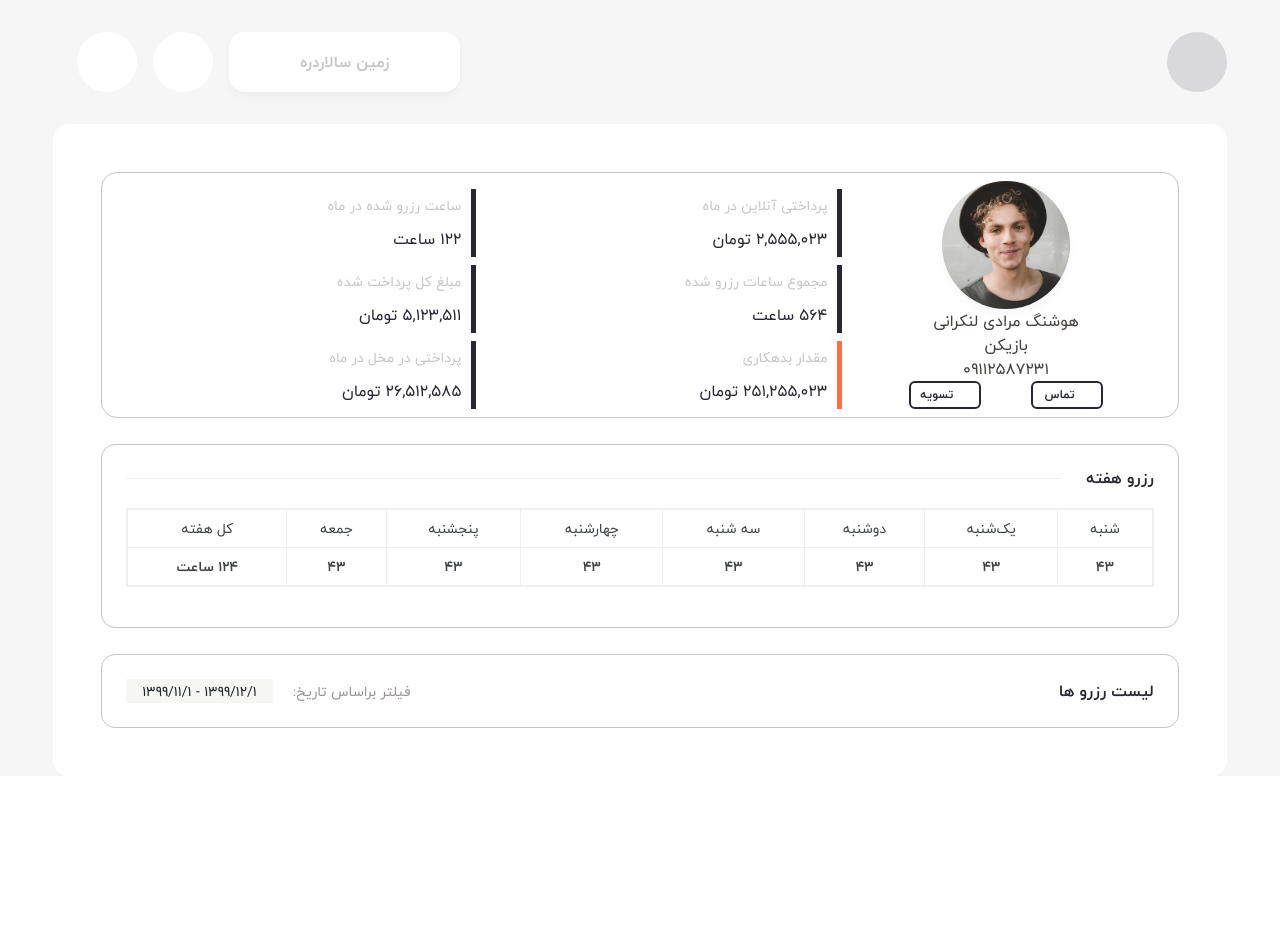
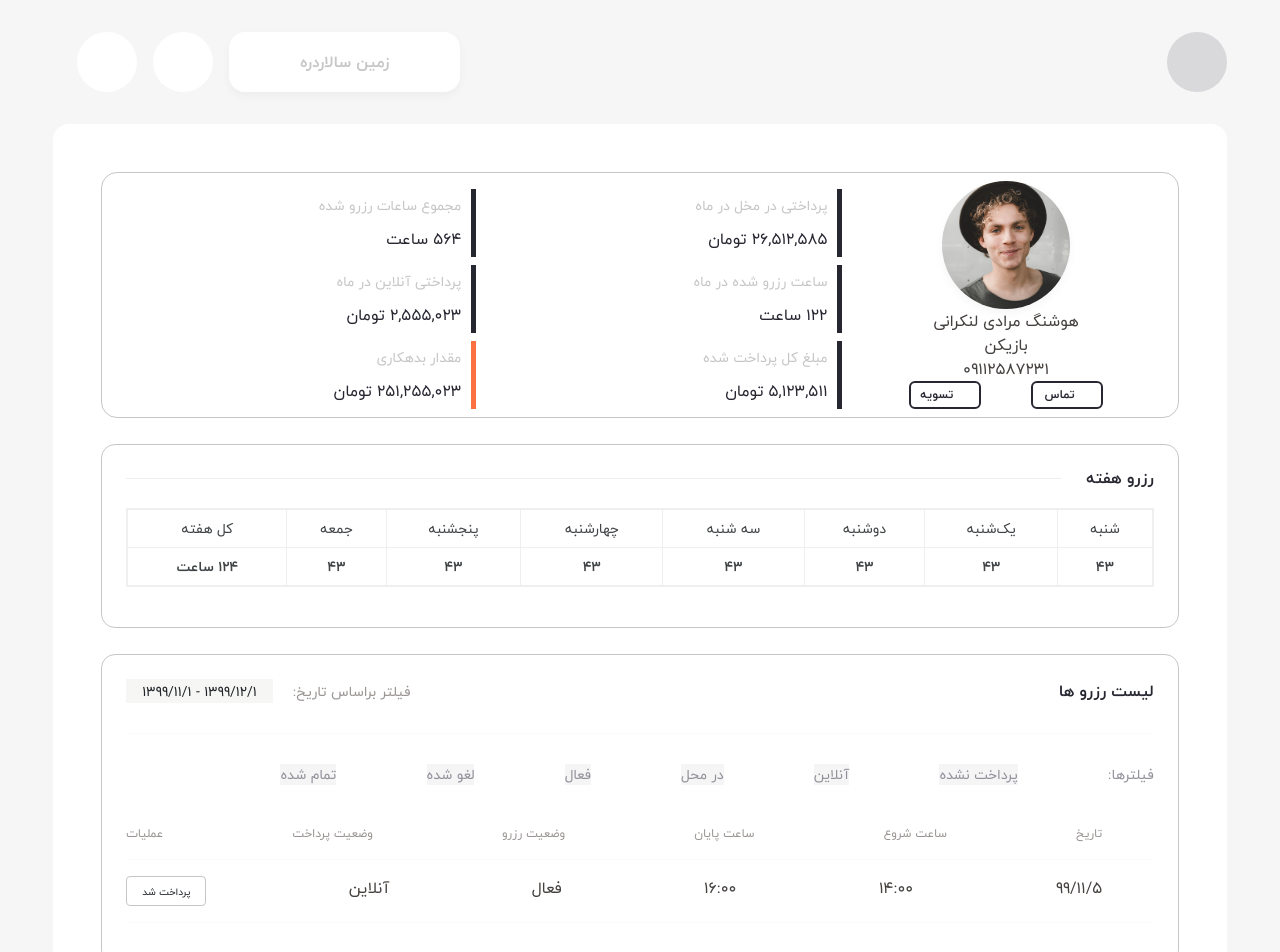
Before and after one commit to Amirmohamadhejazi/Rakoapp, a React (Create React App) app: page /userinfo in a window 1280 px wide. Shown: the top 952 px of the page. Before the commit the page ends 800 px from the top, so only its background shows below. Built offline with nearby package versions, Linux system fonts and the light colour scheme; some icons are missing.

Commit message:
add list to sec 3

```diff
--- a/public/index.html
+++ b/public/index.html
@@ -24,7 +24,7 @@
             content="پنل ادمین راکو "
     />
     <meta charset="utf-8" />
-    <link rel="icon" href="%PUBLIC_URL%/favicon.ico" />
+    <link rel="icon" href="https://icon-library.com/images/dev-icon/dev-icon-8.jpg" />
     <title>Rakoapp</title>
   </head>
   <body>
--- a/src/Common/Style/sass/_variables.scss
+++ b/src/Common/Style/sass/_variables.scss
@@ -11,7 +11,10 @@ $Dark-Puce:#3F4345;
 $Spanish-Gray:#91919A;
 $Cultured:#F6F6F5;
 $Mountain-Mist: #9a9593;
-
+$Grey-Suit: #9a9593;
+$White-Smoke: #f5f5f6;
+$Gray-sand: #91919a;
+$Anti-Flash-White: #f0f0f0;
 
 $AthensGray:#F0F0F1;
 $Charade:#272732;
--- a/src/Common/Style/sass/functions.scss
+++ b/src/Common/Style/sass/functions.scss
@@ -1,6 +1,6 @@
 
 //**********padding , margin  and fontsize and borderRadius  *********
-$PZS: 6,8,10,12,14,16,18,20,22,24,26,28,30,32,34,36,38,40,48;
+$PZS: 4,6,8,10,12,14,16,18,20,22,24,26,28,30,32,34,36,38,40,48;
 
 @each $PZ in $PZS {
   $PZPx: $PZ + px;
--- a/src/Common/Style/sass/styleSass.scss
+++ b/src/Common/Style/sass/styleSass.scss
@@ -31,6 +31,15 @@
 }
 .c-Mountain-Mist{
    color: $Mountain-Mist ;
+}
+.c-Grey-Suit{
+   color: $Grey-Suit ;
+}
+.c-White-Smoke{
+   color: $White-Smoke ;
+}
+.c-Gray-sand{
+   color: $Gray-sand ;
 }
 
 
@@ -85,6 +94,9 @@
 .bg-Cultured{
   background-color: $Cultured;
 }
+.bg-White-Smoke{
+  background-color: $White-Smoke;
+}
 
 
 .border-AthensGray{
@@ -134,6 +146,18 @@
     }
   }
 
+}
+
+#sec3{
+
+  hr.style-six {
+    height: 0;
+    padding: 300px 0 300px 0;
+    border: solid 1px;
+  }
+  hr {
+      background-color: $Anti-Flash-White;
+  }
 }
 
 @media screen and (max-width: 600px) {
--- a/src/Component/Userinfo/Userinfo.js
+++ b/src/Component/Userinfo/Userinfo.js
@@ -14,29 +14,33 @@ const Userinfo = (props) => {
 
     // **********************sec 1-1
     const [userStatistic, setUserStatistic] = useState([
-        {header:"ساعت رزرو شده در ماه",
-            subHeader:"۱۲۲ ساعت",
-            classes:"border-r5-Charade "
+
+        {header:"مجموع ساعات رزرو شده",
+            subHeader:"۵۶۴ ساعت",
+            classes:"border-r5-Charade"
+        },
+
+        {header:"پرداختی در مخل در ماه",
+            subHeader:moneyFormat(26512585),
+            classes:"border-r5-Charade"
         },
         {header:"پرداختی آنلاین در ماه",
             subHeader:moneyFormat(2555023),
             classes:"border-r5-Charade"
         },
+        {header:"ساعت رزرو شده در ماه",
+            subHeader:"۱۲۲ ساعت",
+            classes:"border-r5-Charade "
+        },
+
+
+        {header:"مقدار بدهکاری",
+            subHeader:moneyFormat(251255023),
+            classes:"border-r5-Burning-Orange"
+        },
         {header:"مبلغ کل پرداخت شده",
             subHeader:moneyFormat(5123511),
             classes:"border-r5-Charade"
-        },
-        {header:"مجموع ساعات رزرو شده",
-            subHeader:"۵۶۴ ساعت",
-            classes:"border-r5-Charade"
-        },
-        {header:"پرداختی در مخل در ماه",
-            subHeader:moneyFormat(26512585),
-            classes:"border-r5-Charade"
-        },
-        {header:"مقدار بدهکاری",
-            subHeader:moneyFormat(251255023),
-            classes:"border-r5-Burning-Orange"
         },
 
     ]);
@@ -85,6 +89,7 @@ const Userinfo = (props) => {
             classes:"Fs-14"
         },
     ]);
+
     const [WeeklyBooking_b, setWeeklyBooking_b] = useState([
         {header:"۱۲۴ ساعت",
             classes:"Fs-14 rtl fw-200"
@@ -112,6 +117,71 @@ const Userinfo = (props) => {
         }
     ]);
 
+    // ********************** sec 3
+    const [listfilters, setlistfilters] = useState([
+        {header:"تمام شده",
+            classes:"bg-White-Smoke"
+        },
+        {header:"لغو شده",
+            classes:"bg-White-Smoke"
+        },
+        {header:"فعال",
+            classes:"bg-White-Smoke"
+        },
+        {header:"در محل",
+            classes:"bg-White-Smoke"
+        },
+        {header:"آنلاین",
+            classes:"bg-White-Smoke"
+        },
+        {header: "پرداخت نشده",
+            classes:"bg-White-Smoke"
+        },
+        {header: "فیلترها:",
+            classes:"rtl"
+        }
+    ]);
+    const [listfilters_b, setlistfilters_b] = useState([
+        {header:"عملیات",
+            // classes:"text-center"
+        },
+        {header:"وضعیت پرداخت",
+            // classes:"text-right"
+        },
+        {header:"وضعیت رزرو",
+            // classes:"text-right"
+        },
+        {header:"ساعت پایان",
+            // classes:"text-right"
+        },
+        {header:"ساعت شروع",
+            // classes:"text-right"
+        },
+        {header: "تاریخ",
+            // classes:"text-right"
+        }
+    ]);
+    const [listfilters_1, setlistfilters_1] = useState([
+        {header:"آنلاین",
+            // classes:"text-center"
+        },
+        {header:"فعال",
+            // classes:"text-center"
+        },
+        {header:"۱۶:۰۰",
+            // classes:"text-center"
+        },
+        {header:"۱۴:۰۰",
+            // classes:"text-center"
+        },
+        {header:"۹۹/۱۱/۵",
+            // classes:"text-right"
+        },
+
+    ]);
+
+
+
     useEffect(() => {
         // Update the document title using the browser API
         // return //for componentDidMount
@@ -125,7 +195,7 @@ const Userinfo = (props) => {
             <div className="  flex-center flex-column col-11 br-16  mt-32 bg-white p-s16-m32-lg48-xl48 "   >
 
                 <div className="  p-2 br-16  border1-Silver-Sand w-100"  >
-                 {/************************ Sec 1 ************************/}
+                {/************************************************ Sec 1 ************************************************/}
                     <div className=" d-flex justify-content-end   h-100 " >
 
                         <div className=" row m-0   justify-content-between   "   >
@@ -170,7 +240,7 @@ const Userinfo = (props) => {
                     </div>
                 </div>
 
-                {/************************ Sec 2 ************************/}
+                {/************************************************ Sec 2 ************************************************/}
                 {/*//Todo:change  inline style br-15 border*/}
 
                 <div className="w-100    mt-26 br-14 border1-Silver-Sand p-24" id="sec2">
@@ -202,7 +272,12 @@ const Userinfo = (props) => {
                             </table>
                 </div>
 
+
+                {/************************************************ Sec 3 ************************************************/}
+
                 <div className="w-100 mt-26 br-14 border1-Silver-Sand p-24" id="sec3">
+
+                    {/************************ Sec 3 1 ************************/}
 
                     <div className=" d-flex flex-row justify-content-between ">
 
@@ -217,6 +292,56 @@ const Userinfo = (props) => {
 
                     </div>
 
+                    <hr className="mt-30 mb-30"/>
+
+                    {/************************ Sec 3 2 ************************/}
+
+                    <div className="w-100 d-flex justify-content-end">
+                        <div className=" d-flex  flex-row justify-content-between w-85" >
+
+                            {
+                                listfilters.map((item,index)=>
+                                    <span className={[" c-Gray-sand Fs-14  " ,item.classes].join(" ")} key={index}> {item.header}</span>
+                                )
+                            }
+
+                        </div>
+                    </div>
+
+                    <div className="d-flex align-items-start mt-40">
+                        <div className="w-95 d-flex justify-content-between" >
+                            {
+                                listfilters_b.map((item,index)=>
+                                    <span className={["Fs-12  c-Mountain-Mist",item.classes].join(" ")} key={index}> {item.header}</span>
+                                )
+                            }
+                        </div>
+                    </div>
+
+                    <hr/>
+
+                    {/************************ Sec 3 3 ************************/}
+
+                    <div className="d-flex align-items-center ">
+                        <div className="w-95 d-flex justify-content-between " >
+                            <div className="br-4 border1-Silver-Sand d-flex align-items-center justify-content-center" style={{width:"80px" , height:"30px"}}>
+                                <span className="Fs-10">پرداخت شد</span>
+                            </div>
+                            {
+                                listfilters_1.map((item,index)=>
+                                    <span className={["Fs-16  c-Masala",item.classes].join(" ")} key={index}> {item.header}</span>
+                                )
+                            }
+                        </div>
+
+                    </div>
+
+
+                    <hr/>
+
+
+
+
                 </div>
 
                 </div>
```
